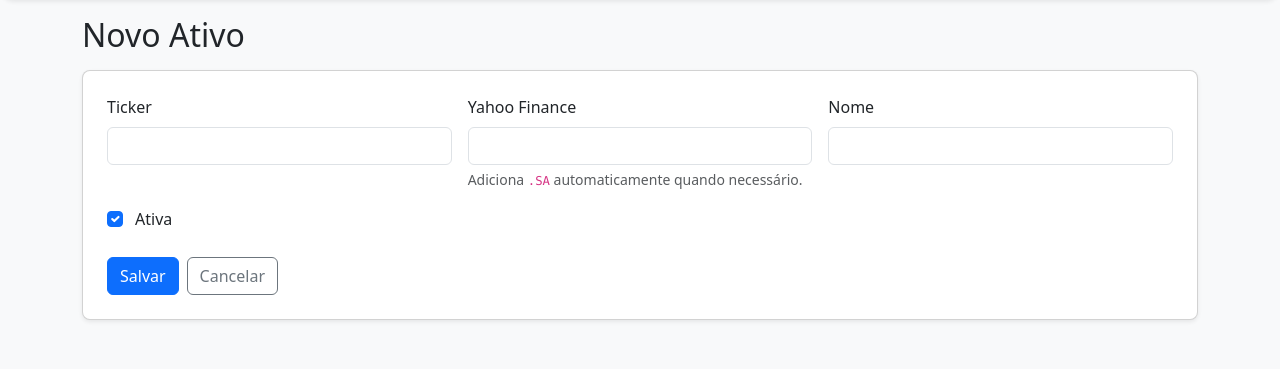
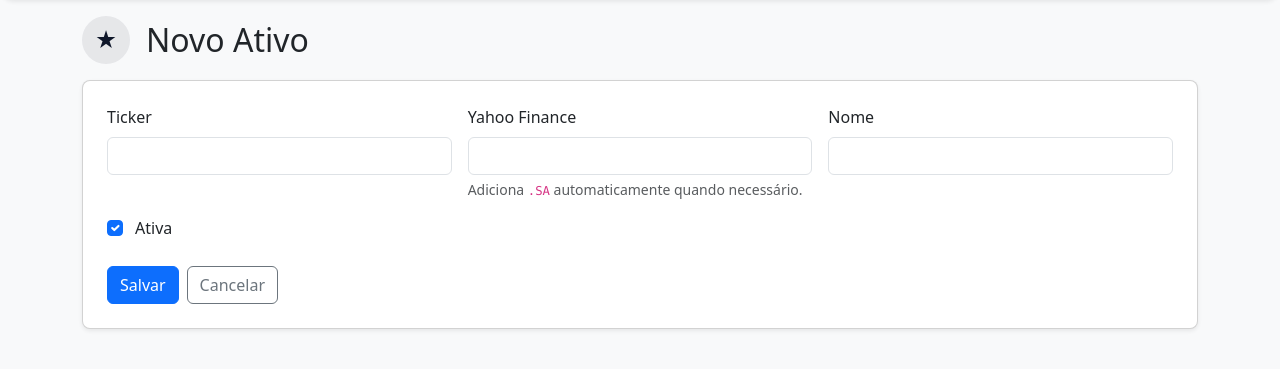
Before and after one commit to MarceloAnsilago/LsPythonDj, a Django app: page /acoes/novo/ in a window 1280 px wide. Shown: the part 56-425 px from the top of the page. Run offline with Django 5.2, Linux system fonts and the light colour scheme; some libraries are stand-ins or nearby versions.

Commit message:
Adicionando icones em excluir e editar

```diff
--- a/acoes/templates/acoes/asset_form.html
+++ b/acoes/templates/acoes/asset_form.html
@@ -2,8 +2,56 @@
 {% load static %}
 {% load widget_tweaks %}
 
+{% block extra_head %}
+<style>
+  .asset-icon {
+    width: 48px;
+    height: 48px;
+    border-radius: 50%;
+    background: rgba(15, 23, 42, 0.08);
+    display: inline-flex;
+    align-items: center;
+    justify-content: center;
+    font-size: 1.35rem;
+    position: relative;
+    color: #0f172a;
+  }
+  .asset-icon::before {
+    content: "★";
+  }
+  .asset-icon img {
+    position: absolute;
+    inset: 4px;
+    width: calc(100% - 8px);
+    height: calc(100% - 8px);
+    border-radius: 50%;
+    object-fit: cover;
+    opacity: 0;
+    transition: opacity 0.25s ease;
+  }
+  .asset-icon.asset-icon--loaded {
+    color: transparent;
+  }
+  .asset-icon.asset-icon--loaded img {
+    opacity: 1;
+  }
+</style>
+{% endblock %}
 {% block content %}
-<h2 class="mb-3">{{ view.object|yesno:"Editar Ativo,Novo Ativo" }}</h2>
+{% with ticker=view.object.ticker|default:"" %}
+  <div class="d-flex align-items-center gap-3 mb-3">
+    <span class="asset-icon" aria-hidden="true">
+      {% if ticker %}
+        <img
+          src="https://raw.githubusercontent.com/thefintz/icones-b3/main/icones/{{ ticker|upper }}.png"
+          alt="{{ ticker|upper }}"
+          loading="lazy"
+        >
+      {% endif %}
+    </span>
+    <h2 class="mb-0">{{ view.object|yesno:"Editar Ativo,Novo Ativo" }}</h2>
+  </div>
+{% endwith %}
 
 <form method="post" class="card p-3 p-md-4 shadow-sm rounded-3">
   {% csrf_token %}
@@ -81,4 +129,23 @@
   }
 })();
 </script>
+<script>
+document.addEventListener('DOMContentLoaded', function () {
+  document.querySelectorAll('.asset-icon img').forEach((img) => {
+    img.addEventListener('load', function () {
+      const wrapper = this.closest('.asset-icon');
+      if (wrapper) {
+        wrapper.classList.add('asset-icon--loaded');
+      }
+    });
+    img.addEventListener('error', function () {
+      const wrapper = this.closest('.asset-icon');
+      if (wrapper) {
+        wrapper.classList.add('asset-icon--missing');
+      }
+      this.remove();
+    });
+  });
+});
+</script>
 {% endblock %}
```
Also changed, not shown: acoes/templates/acoes/asset_confirm_delete.html (+73 -2 lines).
